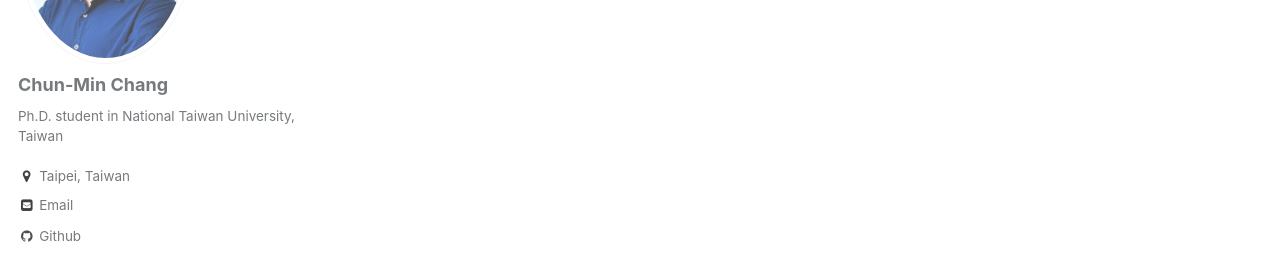
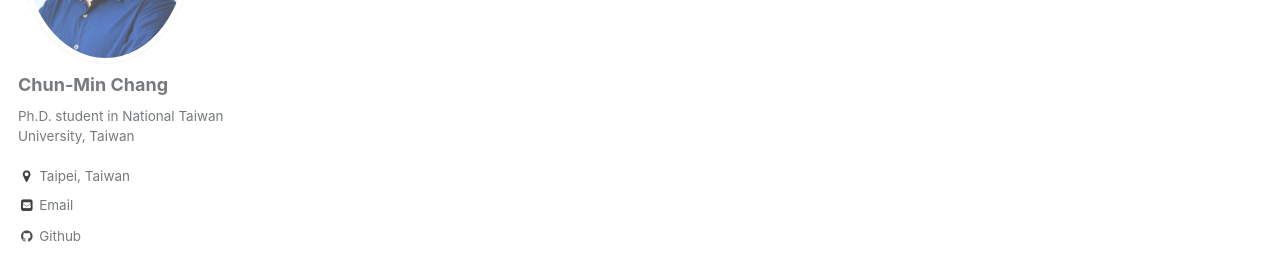
Before and after one commit to NothingHard/NothingHard.github.io, a Jekyll site: the page built from _pages/about.md, in a window 1280 px wide. Shown: the part 283-555 px from the top of the page. Built offline with Jekyll 4.4.1, drawn with Linux system fonts in a browser that asks for light colours.

Commit message:
breakpoint span from 2 to 2.5 of 12

```diff
--- a/_sass/_sidebar.scss
+++ b/_sass/_sidebar.scss
@@ -14,7 +14,7 @@
   margin-bottom: 1em;
 
   @include breakpoint($large) {
-    @include span(3 of 12);
+    @include span(2.5 of 12);
     opacity: 0.75;
     -webkit-transition: opacity 0.2s ease-in-out;
             transition: opacity 0.2s ease-in-out;
```
